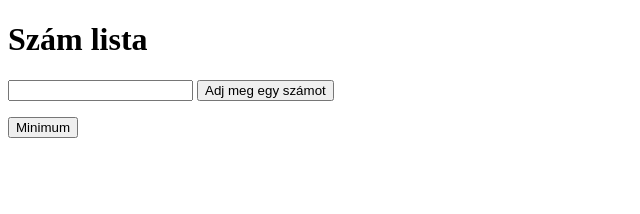
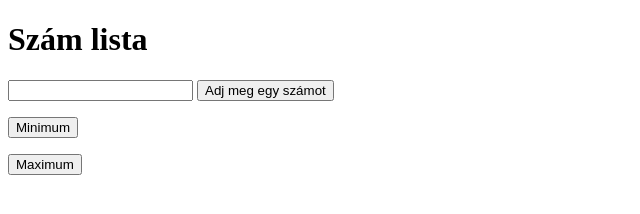
Before and after one commit to auermatew/testsz, a plain HTML site: page index.html in a window 1280 px wide. Shown: the whole page, without its empty margins (0-640 px from the left). Drawn offline with Linux system fonts and the light colour scheme.

Commit message:
maximum kiirasa

```diff
--- a/index.html
+++ b/index.html
@@ -10,8 +10,12 @@
     <input type="number" id="numberInput">
     <button onclick="addNumber()">Adj meg egy számot</button>
     <ul id="numberList"></ul>
+
     <button onclick="displayMinimum()">Minimum</button>
     <p id="minimumResult"></p>
+
+    <button onclick="displayMaximum()">Maximum</button>
+    <p id="maximumResult"></p>
     <script src="main.js"></script>
 </body>
 </html>
--- a/main.js
+++ b/main.js
@@ -24,3 +24,9 @@ function displayMinimum() {
     const minimum = Math.min(...numbers);
     minimumResult.textContent = `Minimum: ${minimum}`;
 }
+
+function displayMaximum() {
+    const maximumResult = document.getElementById('maximumResult');
+    const maximum = Math.max(...numbers);
+    maximumResult.textContent = `Maximum: ${maximum}`;
+}
```
